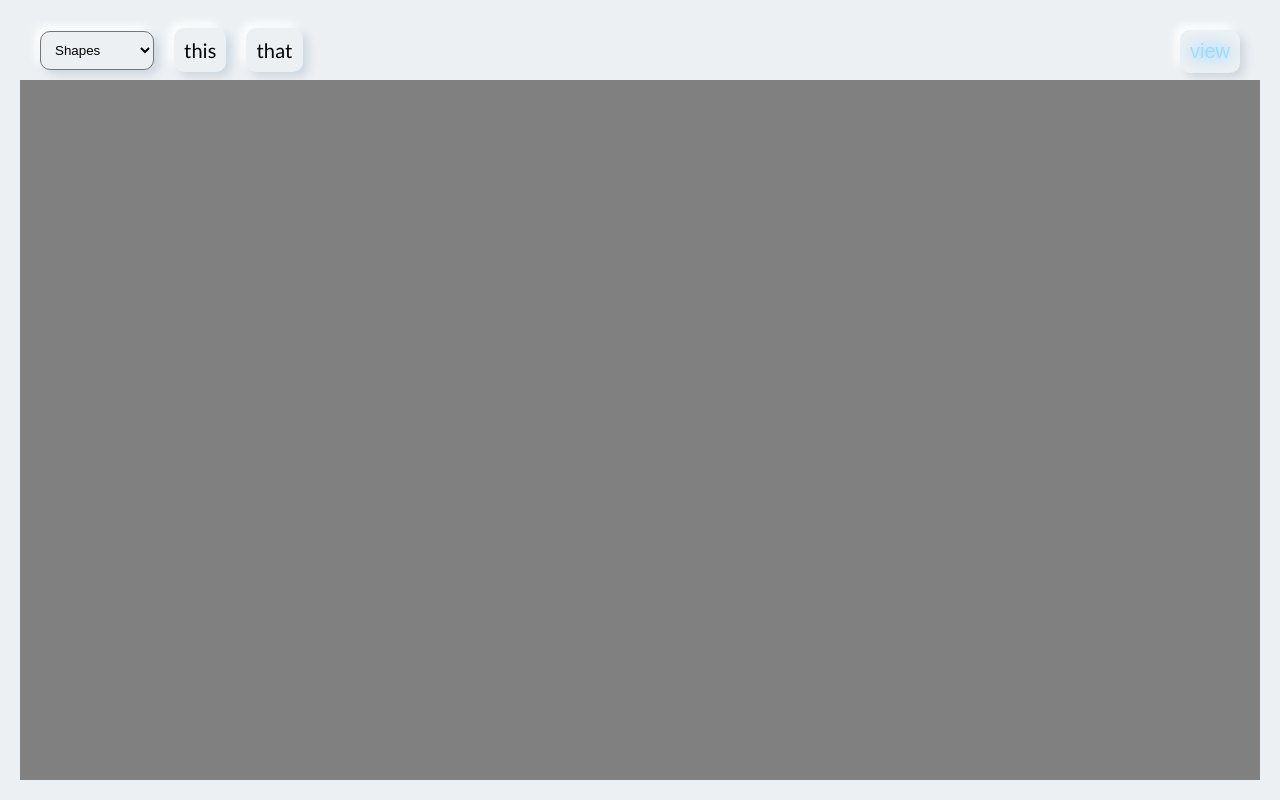
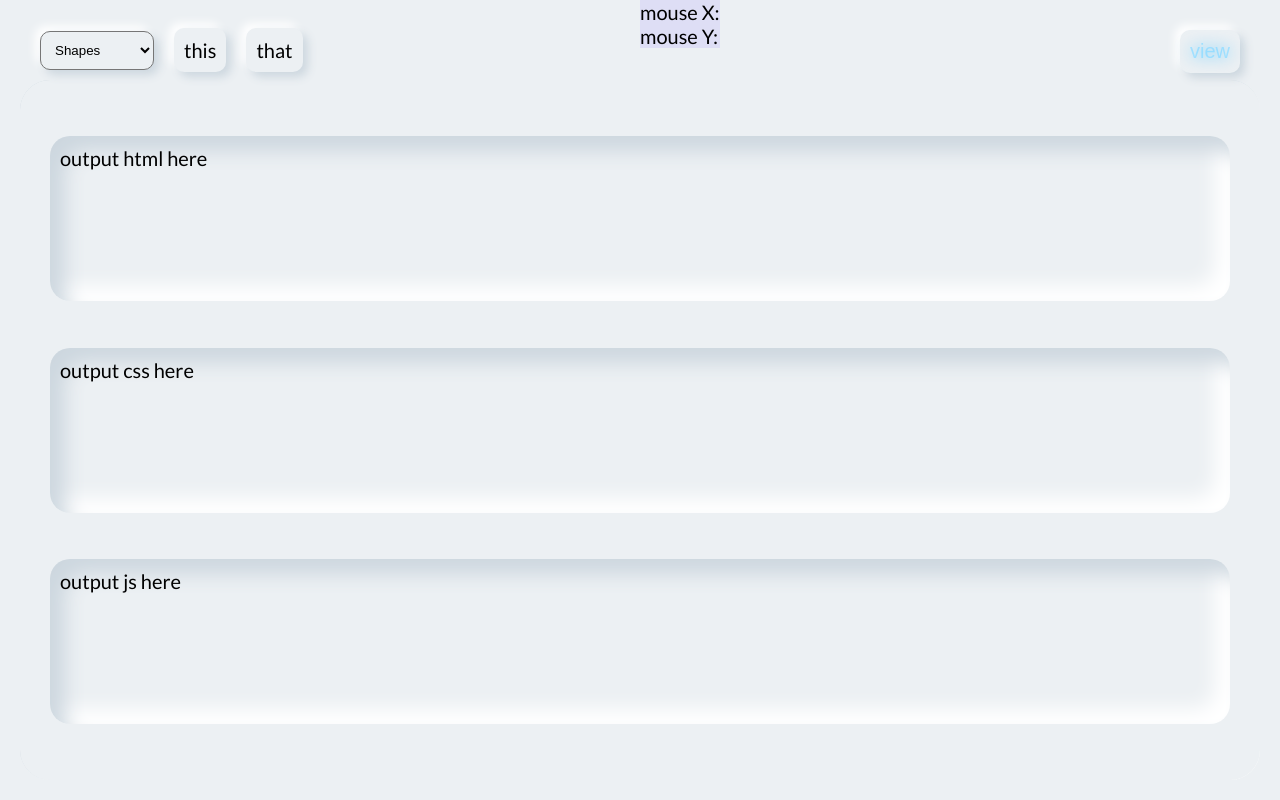
Before and after one commit to Dan-Geiger/element-machine, a website built with Parcel: page index.html in a window 1280 px wide. Both pictures are taken after a click on the button "view". Built offline with nearby package versions, Linux system fonts and the light colour scheme.

Commit message:
add testing element

```diff
--- a/index.html
+++ b/index.html
@@ -1,22 +1,35 @@
 <!DOCTYPE html>
 <html lang="en">
     <head>
-  <meta charset="UTF-8">
-  <meta http-equiv="X-UA-Compatible" content="IE=edge">
-  <meta name="viewport" content="width=device-width, initial-scale=1.0">
-  <link rel="preconnect" href="https://fonts.googleapis.com">
-  <link rel="preconnect" href="https://fonts.gstatic.com" crossorigin>
-  <link href="https://fonts.googleapis.com/css2?family=Lato:ital,wght@0,100;0,300;0,400;0,700;0,900;1,300;1,700&display=swap" rel="stylesheet">
-  <link href="https://fonts.googleapis.com/css2?family=Nanum+Myeongjo:wght@400;700;800&display=swap" rel="stylesheet">
-  <link rel="stylesheet" href="src/sass/main.scss">
+        <meta charset="UTF-8" />
+        <meta http-equiv="X-UA-Compatible" content="IE=edge" />
+        <meta name="viewport" content="width=device-width, initial-scale=1.0" />
+        <link rel="preconnect" href="https://fonts.googleapis.com" />
+        <link rel="preconnect" href="https://fonts.gstatic.com" crossorigin />
+        <link
+            href="https://fonts.googleapis.com/css2?family=Lato:ital,wght@0,100;0,300;0,400;0,700;0,900;1,300;1,700&display=swap"
+            rel="stylesheet"
+        />
+        <link
+            href="https://fonts.googleapis.com/css2?family=Nanum+Myeongjo:wght@400;700;800&display=swap"
+            rel="stylesheet"
+        />
+        <link rel="stylesheet" href="src/sass/main.scss" />
         <script type="module" src="src/js/controller.js" defer></script>
         <title>Element Mchine | by Dan Geiger</title>
     </head>
     <body>
-    <div class= "wrapper wrapper__all">
+        <div class="testing">
+            <p>mouse X:<span class="mouse-pos--x"></span></p>
+            <p>mouse Y:<span class="mouse-pos--y"></span></p>
+        </div>
+        <div class="wrapper wrapper__all">
             <div class="top-bar__container">
                 <ul class="top-bar__menu-list">
-            <select id="menu-shape" class="top-bar__menu-item top-bar__menu-item--1">
+                    <select
+                        id="menu-shape"
+                        class="top-bar__menu-item top-bar__menu-item--1"
+                    >
                         <option value="Shapes">Shapes</option>
                         <option value="Squere">Square</option>
                         <option value="Circle">Circle</option>
@@ -25,17 +38,27 @@
                         <option value="Star">Star</option>
                         <option value="Draw shape">Draw shape</option>
                     </select>
-            <li class="top-bar__menu-item top-bar__menu-item--2">this</li>
-            <li class="top-bar__menu-item top-bar__menu-item--3">that</li>
+                    <li class="top-bar__menu-item top-bar__menu-item--2">
+                        this
+                    </li>
+                    <li class="top-bar__menu-item top-bar__menu-item--3">
+                        that
+                    </li>
                 </ul>
             </div>
 
             <div class="wrapper wrapper__code-desk">
                 <div class="output-code__container">
                     <div class="output-code__blocks">
-              <div class="output-code__output output-code__html">output html here</div>
-              <div class="output-code__output output-code__css">output css here</div>
-              <div class="output-code__output output-code__js">output js here</div>
+                        <div class="output-code__output output-code__html">
+                            output html here
+                        </div>
+                        <div class="output-code__output output-code__css">
+                            output css here
+                        </div>
+                        <div class="output-code__output output-code__js">
+                            output js here
+                        </div>
                     </div>
                 </div>
 
@@ -46,7 +69,6 @@
             </div>
 
             <button class="btn btn__toggle-view">view</button>
-
         </div>
     </body>
 </html>
--- a/src/js/controller.js
+++ b/src/js/controller.js
@@ -1,12 +1,14 @@
-import { AddCanvas } from './view/canvas';
+import { AddCanvas } from "./view/canvas";
+import { addClickListeners } from "./view/view";
 
 function controlAddShape() {
-    console.log('ok');
+    console.log("ok");
 }
 
 //init fn
 function init() {
     AddCanvas();
+    addClickListeners();
 }
 
 init();
--- a/src/js/view/canvas.js
+++ b/src/js/view/canvas.js
@@ -1,13 +1,13 @@
 //canvas init
-const elDesk = document.querySelector('.desk__container');
-const canvas = document.getElementById('canvas1');
-const ctx = canvas.getContext('2d');
+const elDesk = document.querySelector(".desk__container");
+export const canvas = document.getElementById("canvas1");
+const ctx = canvas.getContext("2d");
 canvas.width = elDesk.offsetWidth;
 canvas.height = elDesk.offsetHeight;
 
 export function AddCanvas() {
     //canvas resizing
-    window.addEventListener('resize', () => {
+    window.addEventListener("resize", () => {
         canvas.width = elDesk.offsetWidth;
         canvas.height = elDesk.offsetHeight;
     });
--- a/src/js/view/view.js
+++ b/src/js/view/view.js
@@ -1,36 +1,38 @@
+import { canvas } from "./canvas";
 
 //Dom element selection
+const select = {
+    btnToggleView: document.querySelector(".btn__toggle-view"),
+    elCodeContainer: document.querySelector(".output-code__container"),
+    elCodeOutput: document.querySelectorAll(".output-code__output"),
+    elDesk: document.querySelector(".desk__container"),
+    elShapeType: document.getElementById("menu-shape"),
+};
 
-const select = {
-    btnToggleView: document.querySelector('.btn__toggle-view'),
-    elCodeContainer: document.querySelector('.output-code__container'),
-    elCodeOutput: document.querySelectorAll('.output-code__output'),
-    elDesk: document.querySelector('.desk__container'),
-    elShapeType: document.getElementById('menu-shape'),
-  }
+//----------------------view-------------------
 
+export function addClickListeners() {
+    //button listeners
+    select.btnToggleView.addEventListener("click", () => {
+        select.elCodeContainer.classList.toggle(
+            "output-code__container--animation"
+        );
+        select.elCodeOutput.forEach((e) =>
+            e.classList.toggle("output-code__output--animation")
+        );
+    });
 
+    //continuous mouse position
+    canvas.addEventListener("mousemove", (e) => {
+        // data.continuousPoint = [e.pageX, e.pageY];
+        document.querySelector(".mouse-pos--x").textContent = e.pageX; //for testing
+        document.querySelector(".mouse-pos--y").textContent = e.pageY; //for testing
+    });
 
-
-
-  //----------------------view-------------------
-  //button listeners
-  select.btnToggleView.addEventListener('click', ()=>{
-    select.elCodeContainer.classList.toggle('output-code__container--animation')
-    select.elCodeOutput.forEach((e)=>e.classList.toggle('output-code__output--animation'))
-  })
-
-  //continuous mouse position
-  canvas.addEventListener('mousemove', (e)=>{
-    data.continuousPoint = [e.pageX, e.pageY]
-  })
-
-  //clicked mouse position
-  canvas.addEventListener('click', (e)=>{
-    //record points clicked
-    if(data.currentPoint.length >= 1)data.currentPoint = []
-    data.currentPoint.push(e.pageX, e.pageY)
-
-    // create shape
-    ShapeHandler(select.elShapeType.value, data.currentPoint)
-  })
+    //clicked mouse position
+    canvas.addEventListener("click", (e) => {
+        //record points clicked
+        if (data.currentPoint.length >= 1) data.currentPoint = [];
+        data.currentPoint.push(e.pageX, e.pageY);
+    });
+}
--- a/src/sass/main.scss
+++ b/src/sass/main.scss
@@ -27,12 +27,21 @@ $output-code-width: 40%;
 
 body {
     box-sizing: border-box;
-    font-family: 'Lato', sans-serif;
+    font-family: "Lato", sans-serif;
     font-size: $font-size-primary;
 }
 
 html {
     font-size: 62.5%;
+}
+
+//for testing onley
+.testing {
+    position: absolute;
+    z-index: 1000;
+    background-color: rgba(151, 139, 255, 0.178);
+    top: 0;
+    left: calc(100vw / 2);
 }
 
 //styles
@@ -149,7 +158,7 @@ html {
         margin-right: 1rem;
         box-shadow: $bump-outer-high;
 
-        font-family: 'Nanum Myeongjo', serif;
+        font-family: "Nanum Myeongjo", serif;
         font-size: 2rem;
         font-weight: 400;
         color: $color-neon;
@@ -157,7 +166,7 @@ html {
             -0.2rem -0.2rem 0.2rem darken($color-neon, 50%);
 
         &::after {
-            content: '>>';
+            content: ">>";
             position: absolute;
             left: 0.4rem;
             color: darken($color-neon, 20%);
@@ -196,7 +205,7 @@ html {
         right: 4rem;
         transition: all 0.2s;
         &:after {
-            content: 'view';
+            content: "view";
             color: darken($color-neon, 20%);
             filter: blur(0.8rem);
             position: absolute;
@@ -220,7 +229,7 @@ html {
 /////////canvas
 #canvas1 {
     position: absolute;
-    background-color: grey;
+    // background-color: grey;
     height: 100%;
     width: 100%;
     top: 0;
```
Also changed, not shown: 1 other file. Lines whose indentation alone changed are shown as unchanged.
